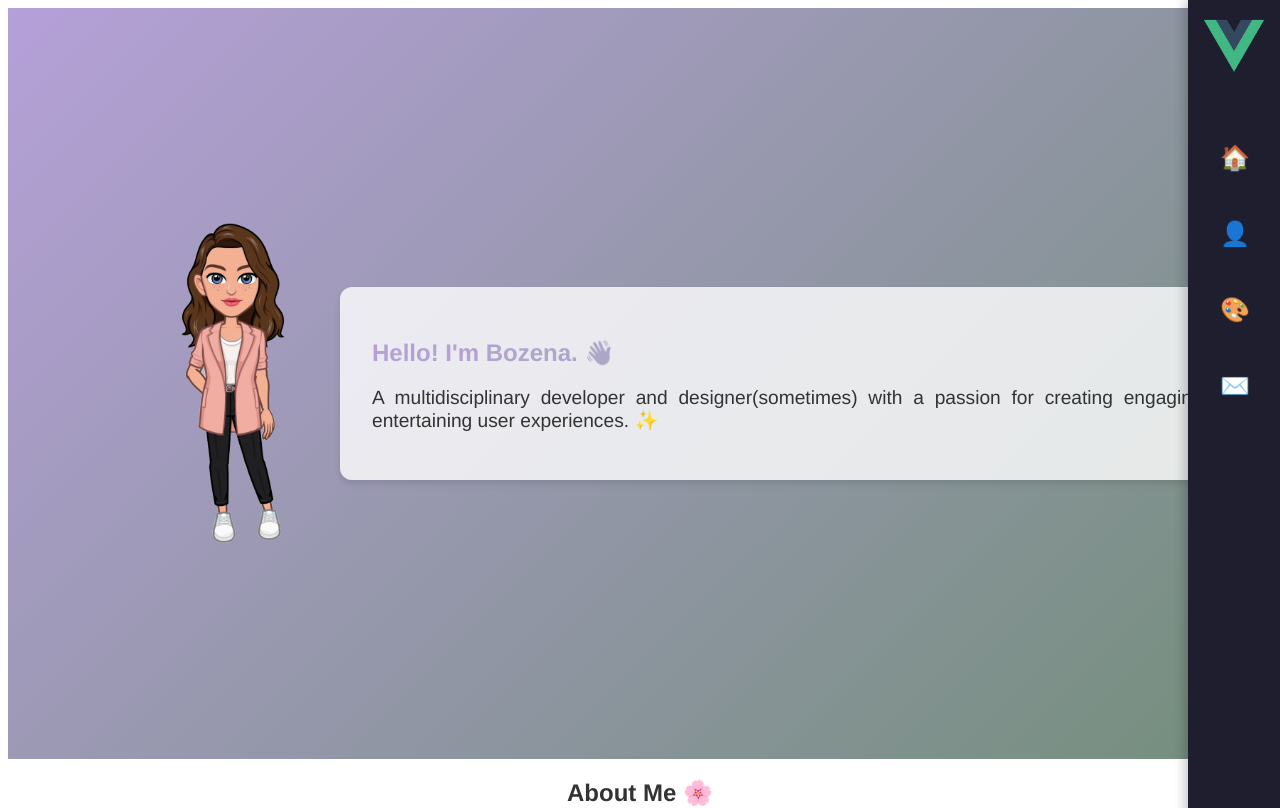
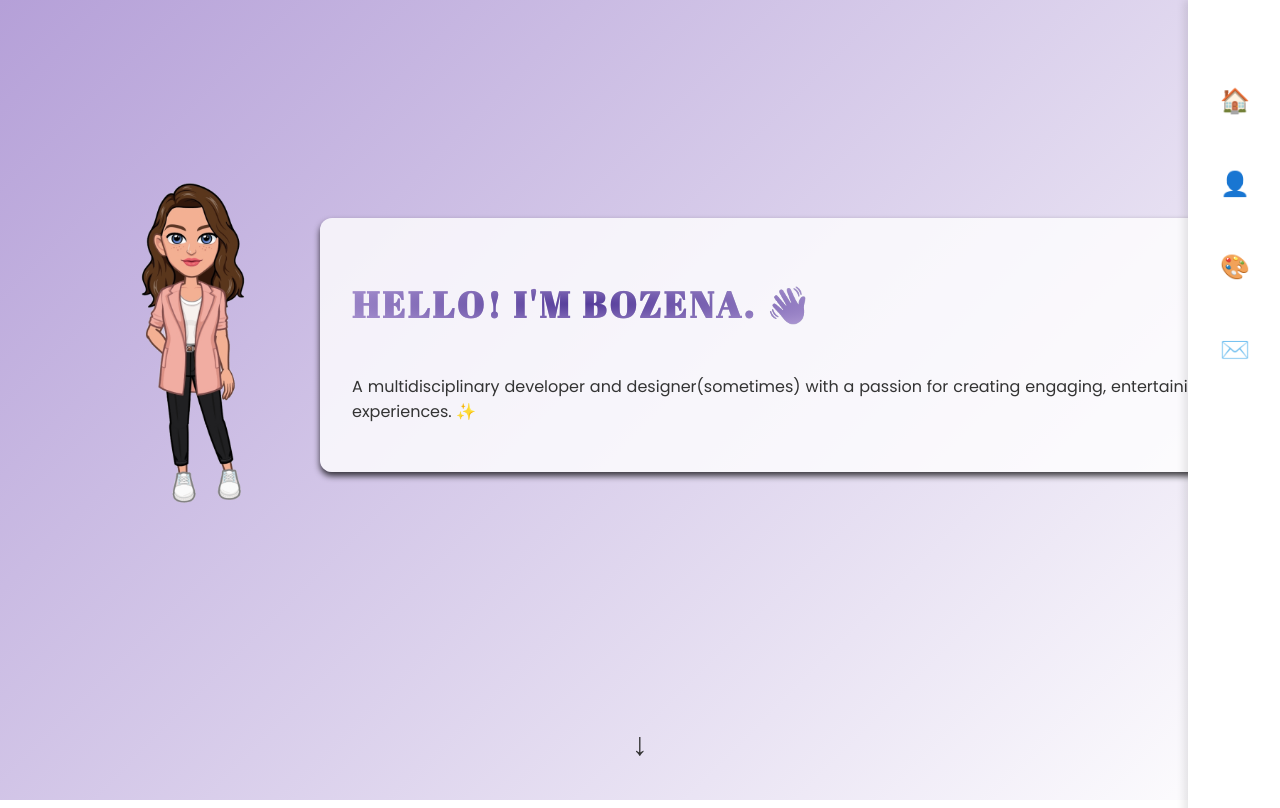
Before and after one commit to bozena-zawilinska/welcome, a Vue app: page / in a window 1280 px wide. Shown: the top 808 px of the page. Built offline with nearby package versions, Linux system fonts and the light colour scheme.

Commit message:
homepage and side nav updates

```diff
--- a/public/index.html
+++ b/public/index.html
@@ -5,6 +5,12 @@
     <meta http-equiv="X-UA-Compatible" content="IE=edge">
     <meta name="viewport" content="width=device-width,initial-scale=1.0">
     <link rel="icon" href="<%= BASE_URL %>favicon.ico">
+    <link rel="preconnect" href="https://fonts.googleapis.com">
+    <link rel="preconnect" href="https://fonts.gstatic.com" crossorigin>
+    <link
+      href="https://fonts.googleapis.com/css2?family=Abril+Fatface&family=Poppins:ital,wght@0,100;0,200;0,300;0,400;0,500;0,600;0,700;0,800;0,900;1,100;1,200;1,300;1,400;1,500;1,600;1,700;1,800;1,900&display=swap"
+      rel="stylesheet">
+      <link rel="stylesheet" href="https://cdnjs.cloudflare.com/ajax/libs/font-awesome/5.15.4/css/all.min.css" />
     <title><%= htmlWebpackPlugin.options.title %></title>
   </head>
   <body>
--- a/src/App.vue
+++ b/src/App.vue
@@ -19,14 +19,6 @@ export default {
 </script>
 
 <style lang="scss">
-#app {
-  font-family: Avenir, Helvetica, Arial, sans-serif;
-  -webkit-font-smoothing: antialiased;
-  -moz-osx-font-smoothing: grayscale;
-  text-align: center;
-  text-wrap: pretty;
-  color: $dark;
-}
 
 :focus {
   outline: 2px solid #ff9900;
--- a/src/components/SideNav.vue
+++ b/src/components/SideNav.vue
@@ -1,7 +1,14 @@
 <template>
     <nav class="side-nav" :class="{ collapsed: isCollapsed }">
-        <div class="logo" @click="toggleNav">
+        <!-- <div class="logo" @click="toggleNav">
             <img src="@/assets/logo.png" alt="Portfolio Logo" />
+             <i :class="isCollapsed ? 'fas fa-arrow-right' : 'fas fa-arrow-left'"></i>
+        </div> -->
+
+
+        <div class="is-collapsed" @click="toggleNav">
+             <!-- <i :class="isCollapsed ? 'fas fa-arrow-left' : 'fas fa-arrow-right'" v-tooltip="isCollapsed ? '[ to expand' : '[ to collapse'">]</i> -->
+              <span v-html="isCollapsed ? '<<' : '>>'" v-tooltip="isCollapsed ? '[ to expand' : '[ to collapse'" />
         </div>
         <ul>
             <li v-for="(item, index) in menuItems" :key="index" class="nav-item" @mouseover="hoverItem = index"
@@ -34,6 +41,20 @@ export default {
         toggleNav() {
             this.isCollapsed = !this.isCollapsed;
         },
+        handleKeyDown(event) {
+            // Check if the key pressed is '['
+            if (event.key === '[') {
+                this.toggleNav();
+            }
+        },
+    },
+    mounted() {
+        // Listen for the '[' key to toggle the navigation
+        window.addEventListener('keydown', this.handleKeyDown);
+    },
+    beforeDestroy() {
+        // Remove the event listener when the component is destroyed
+        window.removeEventListener('keydown', this.handleKeyDown);
     },
 };
 </script>
@@ -46,12 +67,16 @@ export default {
     top: 0;
     height: 100vh;
     width: 200px;
-    background: $dark-gunmetal;
+    background: white;
+    // border-left: 1px solid #553c9a50;
+    box-shadow: -4px 0 8px rgba(0, 0, 0, 0.1);
+    // box-shadow: -40px 40px 40px 60px rgba(0, 0, 0, 0.75);
     transition: width 0.3s ease;
     display: flex;
     flex-direction: column;
+    justify-content: flex-start;
     padding: $padding-base;
-    box-shadow: -4px 0 10px rgba(0, 0, 0, 0.2);
+    // box-shadow: -4px 0 10px rgba(0, 0, 0, 0.2);
     z-index: 10;
 
     &.collapsed {
@@ -63,9 +88,39 @@ export default {
         text-align: center;
         cursor: pointer;
 
-        img {
-            max-width: 100%;
-            height: auto;
+        // img {
+        //     max-width: 100%;
+        //     height: auto;
+        // }
+
+
+        i {
+            font-size: 24px; /* Adjust icon size */
+            color: $dark;    /* Icon color */
+            transition: transform 0.2s ease;
+
+            &:hover {
+                transform: rotate(180deg); /* Optional: adds rotation on hover */
+            }
+        }
+    }
+
+    .is-collapsed {
+        font-size: 24px;
+        transition: transform 0.2s ease;
+
+        span {
+            visibility: hidden;
+        }
+    }
+    &:hover {
+        .is-collapsed {
+        font-size: 24px;
+        transition: transform 0.2s ease;
+
+            span {
+                visibility: visible;
+            }
         }
     }
 
@@ -82,7 +137,7 @@ export default {
                 display: flex;
                 align-items: center;
                 justify-content: flex-start;
-                color: $white;
+                // color: $white;
                 text-decoration: none;
                 padding: $spacing-sm;
                 border-radius: 8px;
--- /dev/null
+++ b/src/components/TypingAnimation.vue
@@ -0,0 +1,68 @@
+<template>
+  <div class="typing">
+    <component :is="wrapperElement">{{ displayedText }}</component>
+    <span class="cursor">|</span>
+  </div>
+</template>
+
+<script>
+export default {
+  name: "TypingAnimation",
+  props: {
+    text: {
+      type: String,
+      required: true,
+    },
+    speed: {
+      type: Number,
+      default: 100, // Typing speed in ms
+    },
+    wrapperElement: {
+      type: String,
+      default: "span", // Default wrapper element
+      validator: (value) => {
+        // Allow only valid HTML tags
+        return ["span", "p", "h1", "h2", "h3", "h4", "h5", "h6", "div"].includes(value);
+      },
+    },
+  },
+  data() {
+    return {
+      displayedText: "",
+      index: 0,
+    };
+  },
+  mounted() {
+    this.startTyping();
+  },
+  methods: {
+    startTyping() {
+      if (this.index < this.text.length) {
+        this.displayedText += this.text[this.index];
+        this.index++;
+        setTimeout(this.startTyping, this.speed);
+      }
+    },
+  },
+};
+</script>
+
+<style scoped>
+.typing {
+  display: flex;
+  align-items: center;
+}
+
+.cursor {
+  animation: blink 1s steps(2, start) infinite;
+}
+
+@keyframes blink {
+  from {
+    opacity: 1;
+  }
+  to {
+    opacity: 0;
+  }
+}
+</style>
--- a/src/styles/_global.scss
+++ b/src/styles/_global.scss
@@ -1,3 +1,5 @@
+
+
 // Reusable Buttons
 .button {
     padding: 0.75rem 1.5rem;
--- a/src/styles/_variables.scss
+++ b/src/styles/_variables.scss
@@ -13,7 +13,7 @@ $font-base: 16px;
 $font-large: 24px;
 
 // Box Shadows
-$box-shadow-soft: 0 4px 6px rgba(0, 0, 0, 0.1);
+$box-shadow-soft: 0 4px 6px rgba(0, 0, 0, 0.75);
 $box-shadow-hover: 0 6px 12px rgba(0, 0, 0, 0.15);
 
 // Transition
--- /dev/null
+++ b/src/styles/base/_typography.scss
@@ -0,0 +1,35 @@
+#app {
+    font-family: "Poppins", serif;
+    font-weight: 400;
+    font-style: normal;
+    -webkit-font-smoothing: antialiased;
+    -moz-osx-font-smoothing: grayscale;
+    text-align: center;
+    text-wrap: pretty;
+    color: $dark;
+}
+
+h1,
+h2,
+h3,
+h4,
+h5,
+h6,
+.header {
+    font-family: "Abril Fatface", serif;
+    text-transform: uppercase;
+    letter-spacing: 0.2rem;
+    background-image: radial-gradient(#553c9a, $lavender);
+    color: transparent;
+    background-clip: text;
+    -webkit-background-clip: text;
+
+    // ::after {
+    //     content: "";
+    //     display: block;
+    //     width: 100%;
+    //     height: 4px;
+    //     background-image: linear-gradient(to left, #553c9a, #b393d3);
+    //     margin: -4px auto auto;
+    // }
+}
--- /dev/null
+++ b/src/styles/base/index.scss
@@ -0,0 +1 @@
+@import "typography.scss";
--- a/src/styles/index.scss
+++ b/src/styles/index.scss
@@ -1,3 +1,8 @@
 @import "variables.scss";
 @import "global.scss";
 @import "responsive.scss";
+@import "base/index.scss";
+
+body {
+    margin: 0;
+}
--- a/src/views/AboutPage.vue
+++ b/src/views/AboutPage.vue
@@ -28,7 +28,7 @@ export default {
 
 <style lang="scss">
 .page--about {
-  @include gradient-background($lavender, $rosemary);
+  @include gradient-background($green-white, $rosemary);
   min-height: 100vh;
   padding: 3rem;
   color: $white;
--- a/src/views/HomePage.vue
+++ b/src/views/HomePage.vue
@@ -1,13 +1,13 @@
 <template>
   <div class="home page page--home">
-    <section id="welcome" class="welcome-section">
-      <div class="hero-content ">
+    <section id="hello" class="section--welcome">
+      <div class="hero-content">
 
         <div class="hero-image">
             <img src="@/assets/avatar.png" alt="Bozena's avatar" />
         </div>
         <div class="hero-text container">
-          <h1 class="animated-heading">Hello! <span>I'm Bozena. 👋</span></h1>
+         <TypingAnimation class="header animated-heading" text="Hello! I'm Bozena. 👋" :speed="100" wrapperElement="h1" />
           <p class="description">
             A multidisciplinary <span>developer</span> and <span>designer</span>
             <span class="smaller-text">(sometimes)</span> with a passion for
@@ -15,10 +15,14 @@
           </p>
         </div>
       </div>
+      <!-- Scroll Arrow -->
+      <a href="#portfolio" class="scroll-arrow" aria-label="Scroll to Portfolio">
+        ↓
+      </a>
     </section>
 
       <!-- Portfolio Projects -->
-      <section id="projects" class="portfolio-projects">
+      <section id="portfolio" class="section--projects">
         <div class="project" v-for="project in projects" :key="project.id">
           <video autoplay loop muted playsinline>
             <source :src="project.video" type="video/mp4" />
@@ -38,7 +42,7 @@
       </section>
 
       <!-- About Me -->
-      <section id="aboutMe" class="about-me">
+      <section id="about" class="section--about">
         <h2>About Me 🌸</h2>
         <p>Hello again! Thanks for scrolling this far! 🤗</p>
         <p>
@@ -58,18 +62,25 @@
 <script>
 // @ is an alias to /src
 // import HelloWorld from "@/components/HelloWorld.vue";
+import TypingAnimation from "@/components/TypingAnimation.vue";
 
 export default {
   name: "HomePage",
   components: {
     // HelloWorld,
+    TypingAnimation,
   },
 };
 </script>
 <style lang="scss" scoped>
-.welcome-section {
-    @include gradient-background($lavender, $rosemary);
-    padding: 2rem;
+.section {
+  &--welcome {
+    display: flex;
+    flex-direction: column;
+    justify-content: space-between;
+    height: 100vh;
+    @include gradient-background($lavender, white);
+    // padding: 2rem;
 
     .hero-content {
       display: flex;
@@ -87,24 +98,36 @@ export default {
         text-align: justify;
         max-width: 70%;
         position: relative;
-        h1 {
-          position: relative;
-          &::after {
-            content: "";
-            width: 100%;
-            background-color: $dark;
-            margin: 1rem 0;
-            position: absolute;
-            box-shadow: 0 0 8px $dark;
-            left: $spacing-xs;
-            bottom: -$spacing-sm;
-            z-index: -1;
-          }
-        }
-        p {
-          font-size: 1.2rem;
-        }
       }
     }
   }
+}
+
+.scroll-arrow {
+  display: block;
+  margin: 0 auto $spacing-lg;
+  text-align: center;
+  font-size: 2rem;
+  text-decoration: none;
+  color: $dark;
+  animation: bounce 2s infinite;
+  transition: transform 0.3s;
+
+  &:hover {
+    transform: scale(1.1);
+  }
+}
+
+@keyframes bounce {
+  0%, 20%, 50%, 80%, 100% {
+    transform: translateY(0);
+  }
+  40% {
+    transform: translateY(-10px);
+  }
+  60% {
+    transform: translateY(-5px);
+  }
+}
+
 </style>
```
